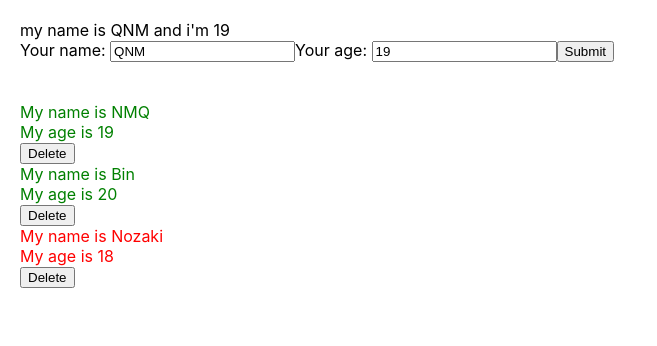
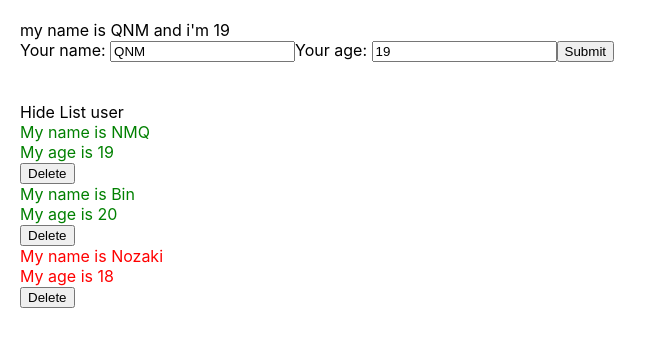
Before and after one commit to MinhQuangNguyen321/react-learning-chapter-3, a React (Create React App) app: page / in a window 1280 px wide. Shown: the top 346 px of the page, without its empty margins (0-657 px from the left). Built offline with nearby package versions, Linux system fonts and the light colour scheme.

Commit message:
lesson 35

```diff
--- a/src/components/DisplayInfor.js
+++ b/src/components/DisplayInfor.js
@@ -1,4 +1,4 @@
-import React from "react";
+import React, { useState } from "react";
 import "./DisplayInfor.scss";
 import logo from "./../logo.svg";
 
@@ -38,9 +38,20 @@
 const DisplayInfor = (props) => {
   const { listUsers } = props;
 
+  const [isShowHideListUser, setShowHideListUser] = useState(true);
+
+  const handleShowHideListUser = () => {
+    setShowHideListUser(!isShowHideListUser);
+  };
+
   return (
     <div className="display-infor-container">
-      {true && (
+      <div>
+        <span onClick={() => handleShowHideListUser()}>
+          {isShowHideListUser === true ? "Hide List user" : "Show List user"}
+        </span>
+      </div>
+      {isShowHideListUser && (
         <>
           {listUsers.map((user, index) => {
             return (
```
